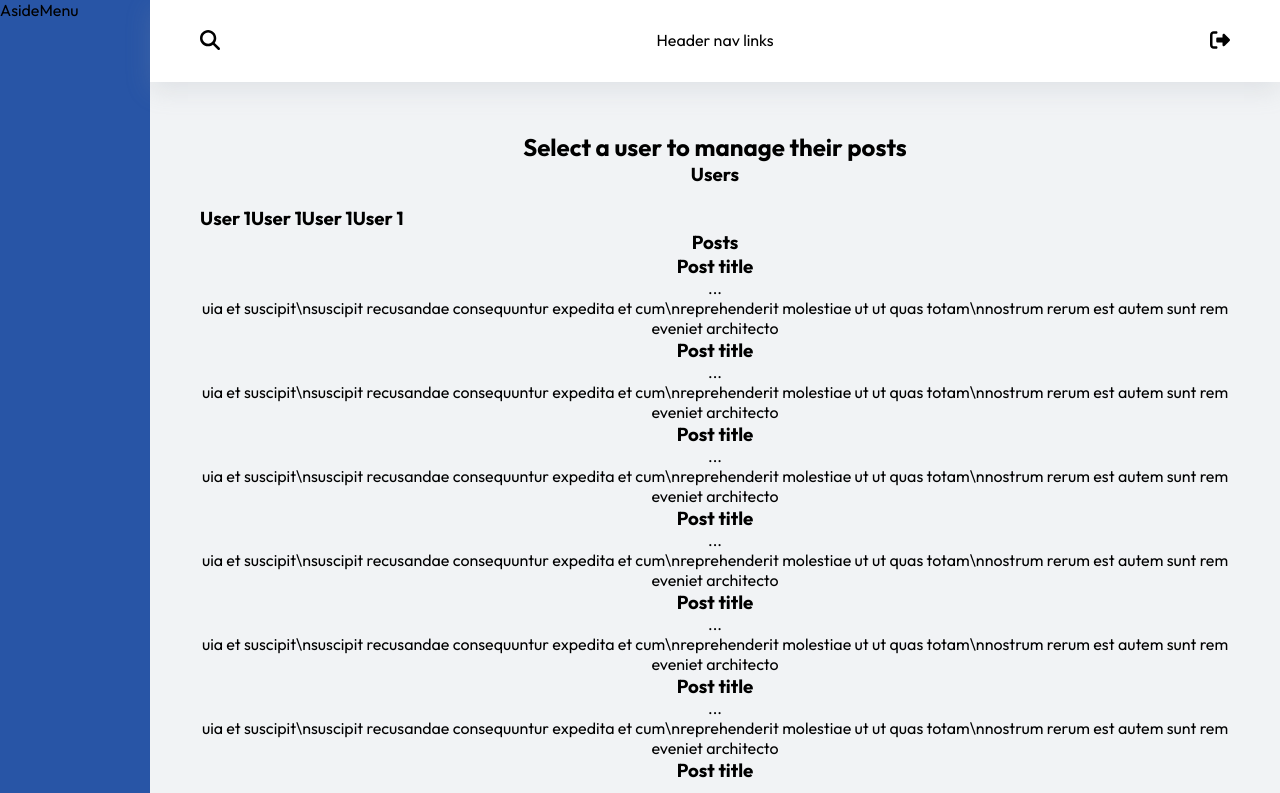
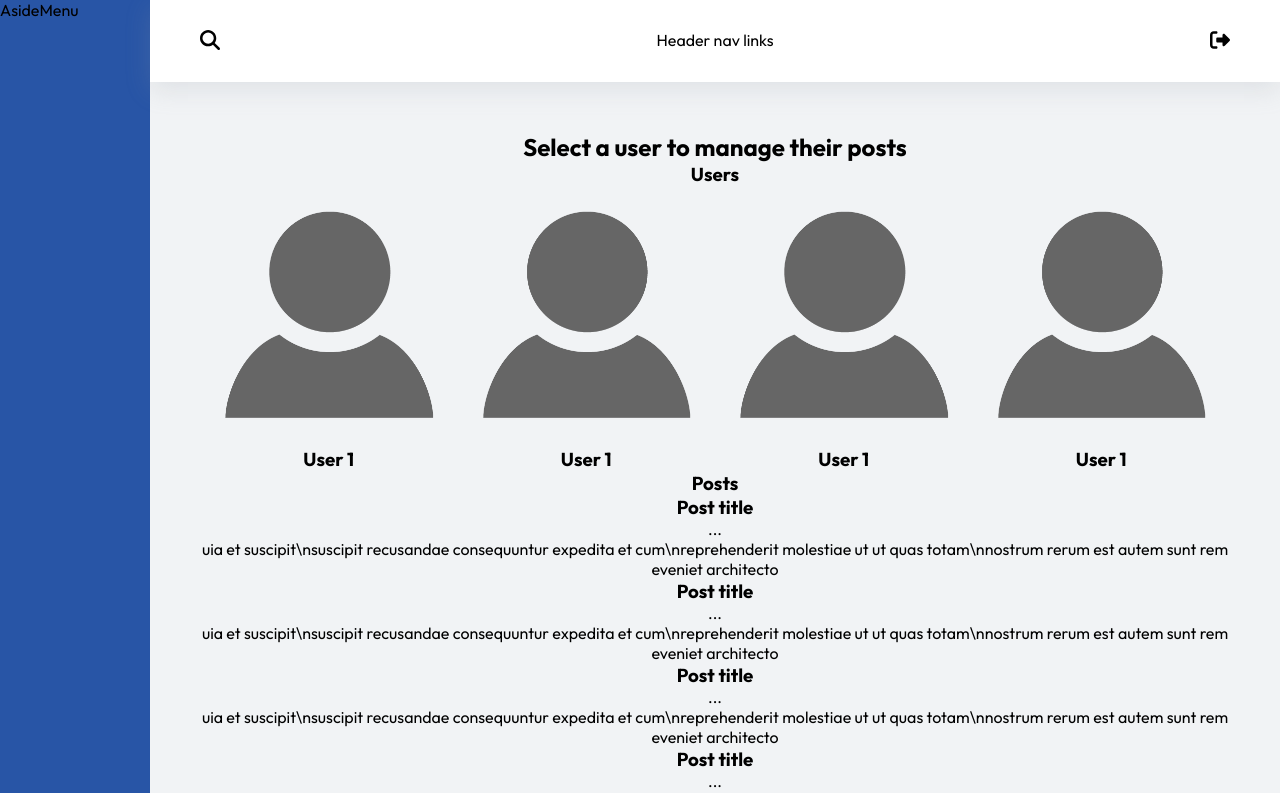
Before and after one commit to ricardozuritadev/cleverpy-technical-test, a React (Create React App) app: page /dashboard in a window 1280 px wide. Shown: the top 793 px of the page. Built offline with nearby package versions, Linux system fonts and the light colour scheme.

Commit message:
styles: user avatar added

```diff
--- a/src/components/user-card/index.tsx
+++ b/src/components/user-card/index.tsx
@@ -1,9 +1,11 @@
+import images from '../../utils/imgLoader';
+
 const UserCard = () => {
   return (
-    <section>
-      <picture>
-        <img src="" alt="" />
-      </picture>
+    <section className="user card">
+      <section>
+        <img src={images.avatar} alt="user-pic" />
+      </section>
       <h3>User 1</h3>
     </section>
   );
```
